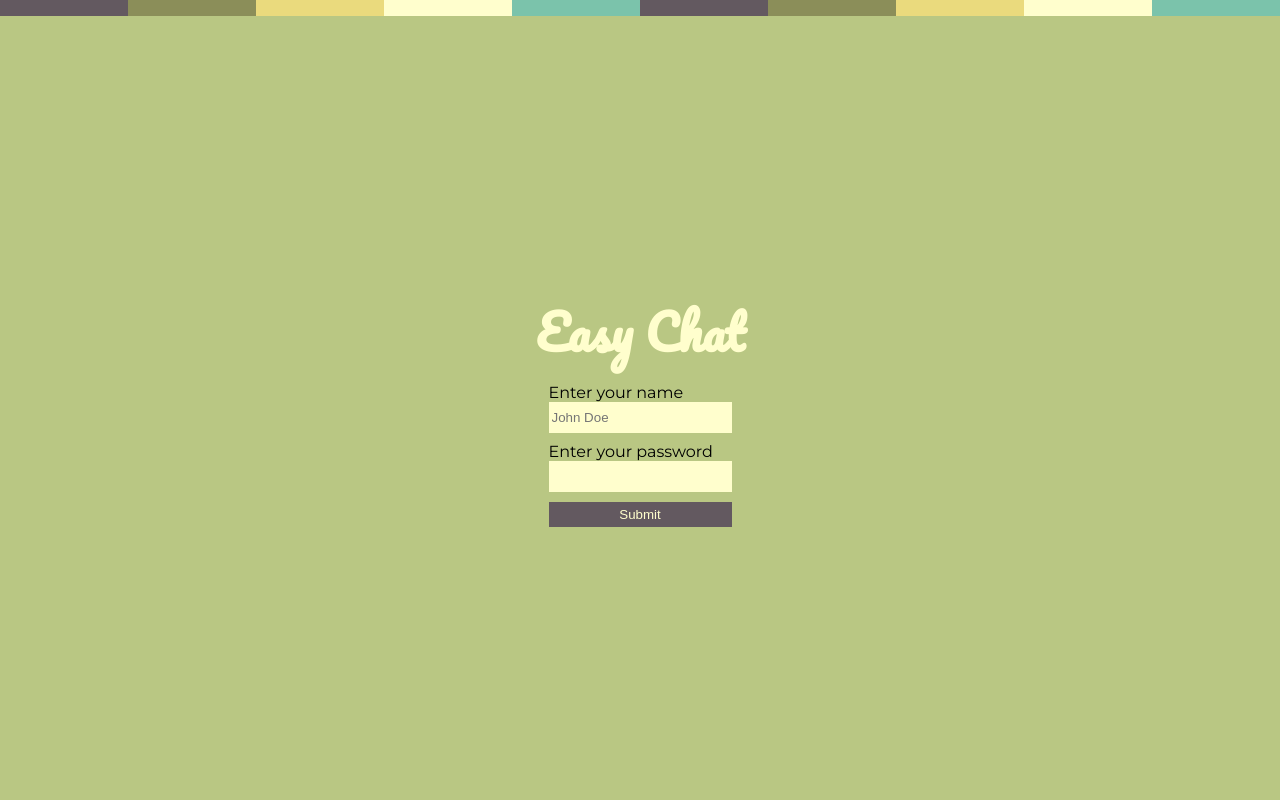
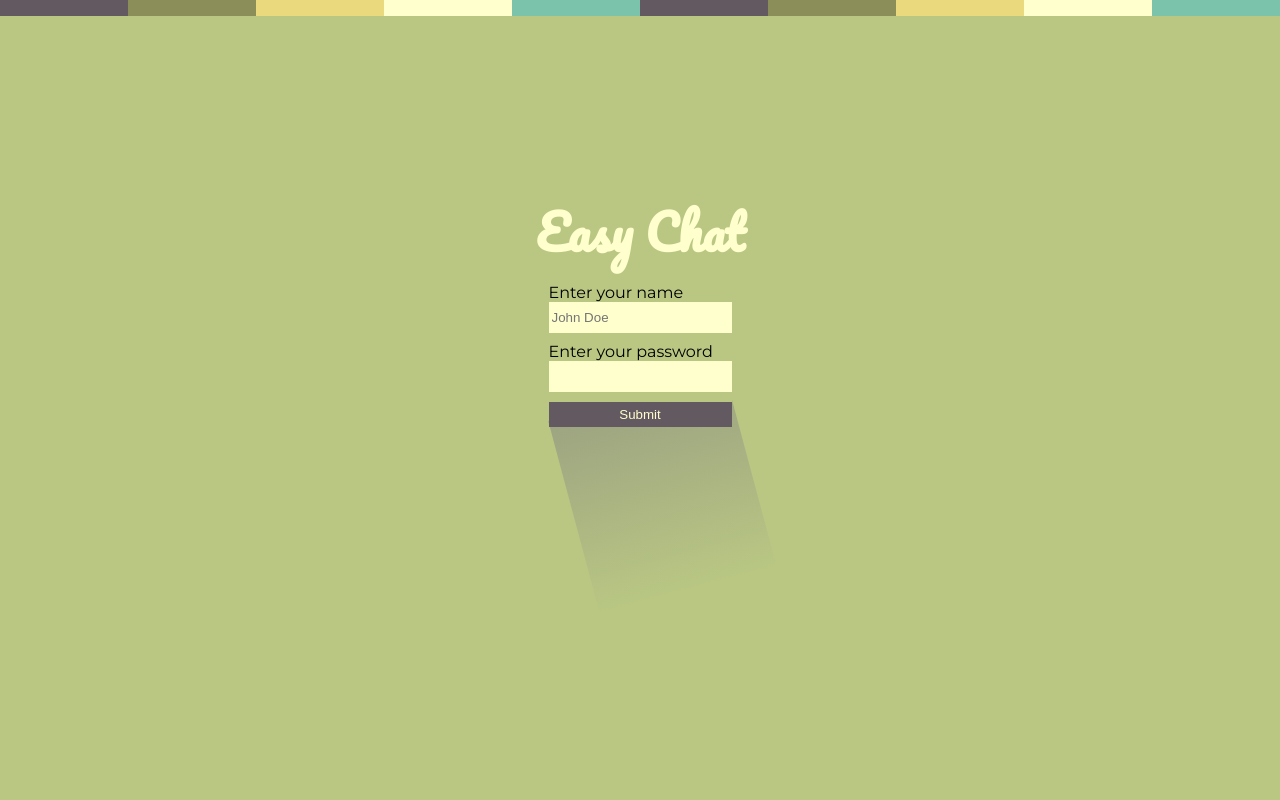
Before and after one commit to YurijOmelyan/full-stack-web, a PHP site: page / in a window 1280 px wide. Run offline with PHP 8.4, Linux system fonts and the light colour scheme; some libraries are stand-ins or nearby versions.

Commit message:
PS-5 First review: indentation fixed, one-time variables removed, reduced amount of data stored in the message database, added shadow to button

```diff
--- a/PS5-Chat/app/Router.php
+++ b/PS5-Chat/app/Router.php
@@ -30,17 +30,15 @@ class Router
         if (!array_key_exists($keyPost, $this->routes)) {
             $this->setError(2);
         }
-        $controllerName = array_key_first($this->post) . 'Controller';
+        $controllerName = $keyPost . 'Controller';
         $controllerName = ucfirst($controllerName);
 
 
         if (!in_array($this->post[$keyPost], $this->routes[$keyPost])) {
             $this->setError(3);
         }
-        $actionName = 'action' . ucfirst($keyPost);
 
         $controllerFile = ROOT . PATH_CONTROLLERS . $controllerName . '.php';
-
         if (!file_exists($controllerFile)) {
             $this->setError(4);
         }
@@ -48,6 +46,7 @@ class Router
         include_once($controllerFile);
 
         $controllerObject = new $controllerName($this->post);
+        $actionName = 'action' . ucfirst($keyPost);
         $result = $controllerObject->$actionName();
     }
 }
--- a/PS5-Chat/base/userBase.json
+++ /dev/null
@@ -1 +0,0 @@
-{"yuriy":"$2y$10$s\/N.legAn3lV.7tZJZuije9d50j2X.jCpD3cgIQA.bBPZsNiI3c4W","yuliya":"$2y$10$qPsEBeLkRz9u0s9doCoZkucFBvbzIV6wwlJVnSOAxS04z8o4j2ma6","Mister":"$2y$10$i0msvP3vAIiqlM.2BKVXueaKSbee9mwy\/xFHolzY6EN3lg4dPjG8a","yuliy":"$2y$10$mprsQ2mvNIaWjCgBqbOaOedT.hlBlvbDrvcSE4u.9v9\/QIR7IY7U2"}
--- a/PS5-Chat/index.html
+++ b/PS5-Chat/index.html
@@ -6,21 +6,16 @@
     <link href="https://fonts.googleapis.com/css2?family=Montserrat&family=Pacifico&display=swap" rel="stylesheet">
     <link rel="stylesheet" href="public/css/style.css">
     <script src="https://ajax.googleapis.com/ajax/libs/jquery/3.4.1/jquery.min.js"></script>
-
 </head>
 <body>
     <div class="page">
-    <div class="top--block">
-    </div>
+        <div class="top--block"></div>
         <div class="main">
             <header class="header">
                 <h1>Easy Chat</h1>
             </header>
-        <div class="content">
-
+            <div class="content"></div>
         </div>
-    </div>
-
     </div>
     <script src="public/js/main.js"></script>
 </body>
--- a/PS5-Chat/public/css/style.css
+++ b/PS5-Chat/public/css/style.css
@@ -48,17 +48,23 @@ body, .page, .main {
 }
 
 .input--box {
-    border: solid #fffecd;
+    border-style: solid;
+    border-color: #fffecd;
+    border-width: medium;
     min-height: 25px;
     background-color: #fffecd;
 }
 
 .input--box:hover {
-    border: solid #635960;
+    border-style: solid;
+    border-color: #635960;
+    border-width: medium;
 }
 
 .input--button {
-    border: solid #635960;
+    border-style: solid;
+    border-color: #635960;
+    border-width: medium;
     width: 100%;
     min-height: 25px;
     background-color: #635960;
@@ -66,7 +72,9 @@ body, .page, .main {
 }
 
 .input--button:hover {
-    border: solid #fffecd;
+    border-style: solid;
+    border-color: #fffecd;
+    border-width: medium;
 }
 
 .top--block {
@@ -167,3 +175,19 @@ body, .page, .main {
 .message {
     word-wrap: anywhere;
 }
+
+.button--shadow {
+    height: 200px;
+    background: linear-gradient(#80808080, rgba(0, 0, 0, 0));
+    transform: rotate(-15deg);
+    position: relative;
+    display: block;
+    left: 22px;
+    top: -33px;
+}
+
+.block {
+    z-index: 1;
+    position: relative;
+    background: #b9c783;
+}
--- a/PS5-Chat/public/form/authForm.php
+++ b/PS5-Chat/public/form/authForm.php
@@ -1,18 +1,21 @@
 <form>
+    <div class="block">
         <div class="form--login__user--name user--name__box">
             <label for="userName"> Enter your name</label>
-        <input id="userName" class="input--box" type="text"  name="userName" placeholder="John Doe">
+            <input id="userName" class="input--box" type="text" name="userName" placeholder="John Doe">
             <div id="errorUserName" class="error hide--error"></div>
         </div>
         <div class="form--login__user--pass user--pass__box">
             <label for="userPass">Enter your password </label>
-        <input id="userPass" class="input--box" type="password"  name="userPass" minlength="6" maxlength="16">
+            <input id="userPass" class="input--box" type="password" name="userPass" minlength="6" maxlength="16">
             <div id="errorPass" class="error hide--error"></div>
 
         </div>
         <div class="form--login__button">
             <input class="input--button font--color" type="submit" value="Submit">
         </div>
+    </div>
     <div class="button--shadow"></div>
+
     <script src="public/js/userAuthorization.js"></script>
 </form>
--- a/PS5-Chat/public/js/userAuthorization.js
+++ b/PS5-Chat/public/js/userAuthorization.js
@@ -7,15 +7,12 @@ $(document).ready(function () {
     $('form').submit(function (e) {
 
         e.preventDefault();
-        const userName = '#userName';
-        const pass = '#userPass';
-        user = $(userName).val();
-
+        user = $(arrayKeys.get('name')[0]).val();
         const data = {
             'authorization': 'user',
             'user': {
                 'name': user,
-                'pass': $(pass).val()
+                'pass': $(arrayKeys.get('pass')[0]).val()
             }
         };
 
```
Also changed, not shown: PS5-Chat/app/models/Messenger.php (+5 -5 lines), PS5-Chat/base/messageBase.json (deleted, +0 -1 lines), PS5-Chat/public/js/messageProcessing.js (+10 -9 lines). Lines whose indentation alone changed are shown as unchanged.
